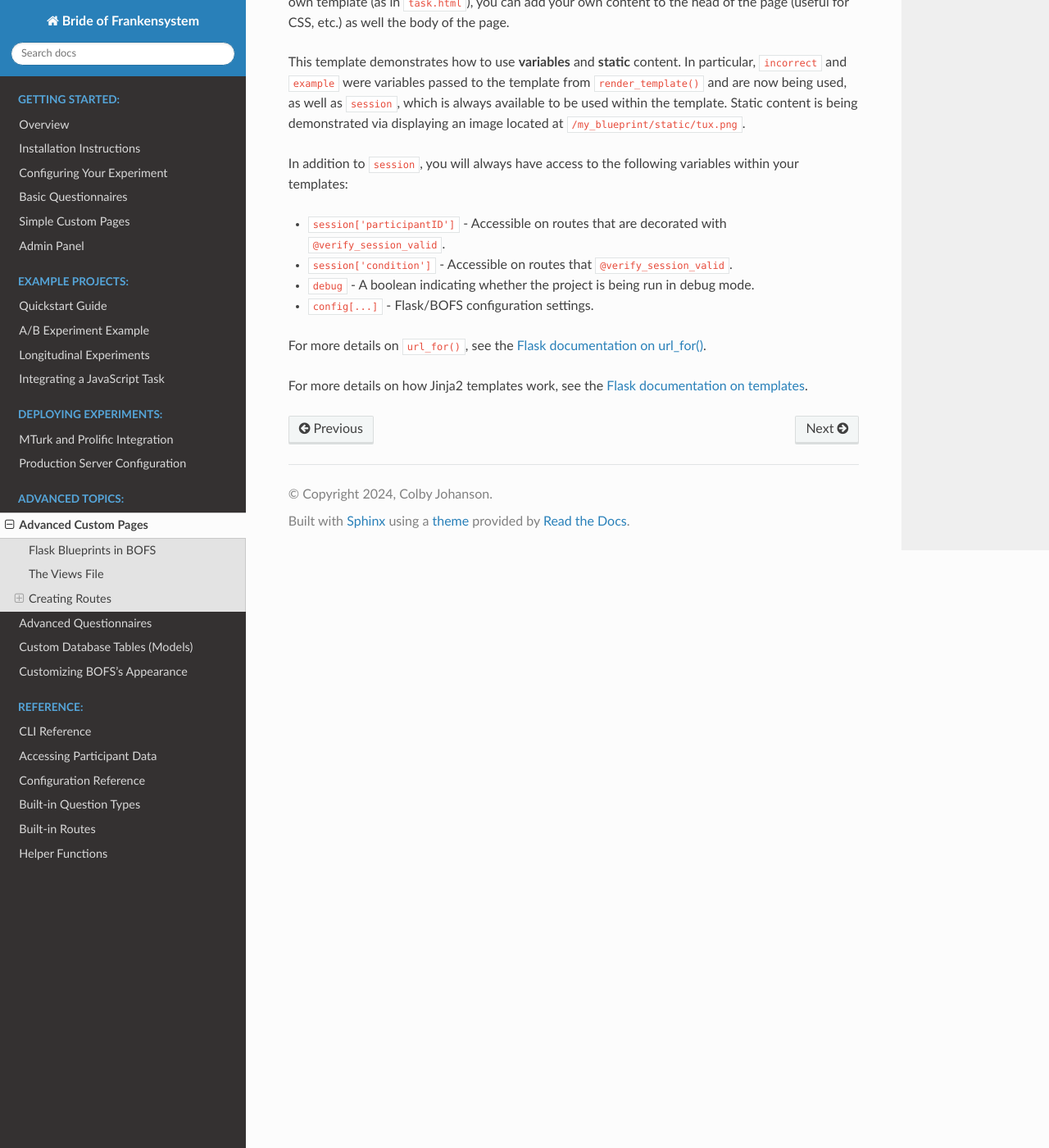
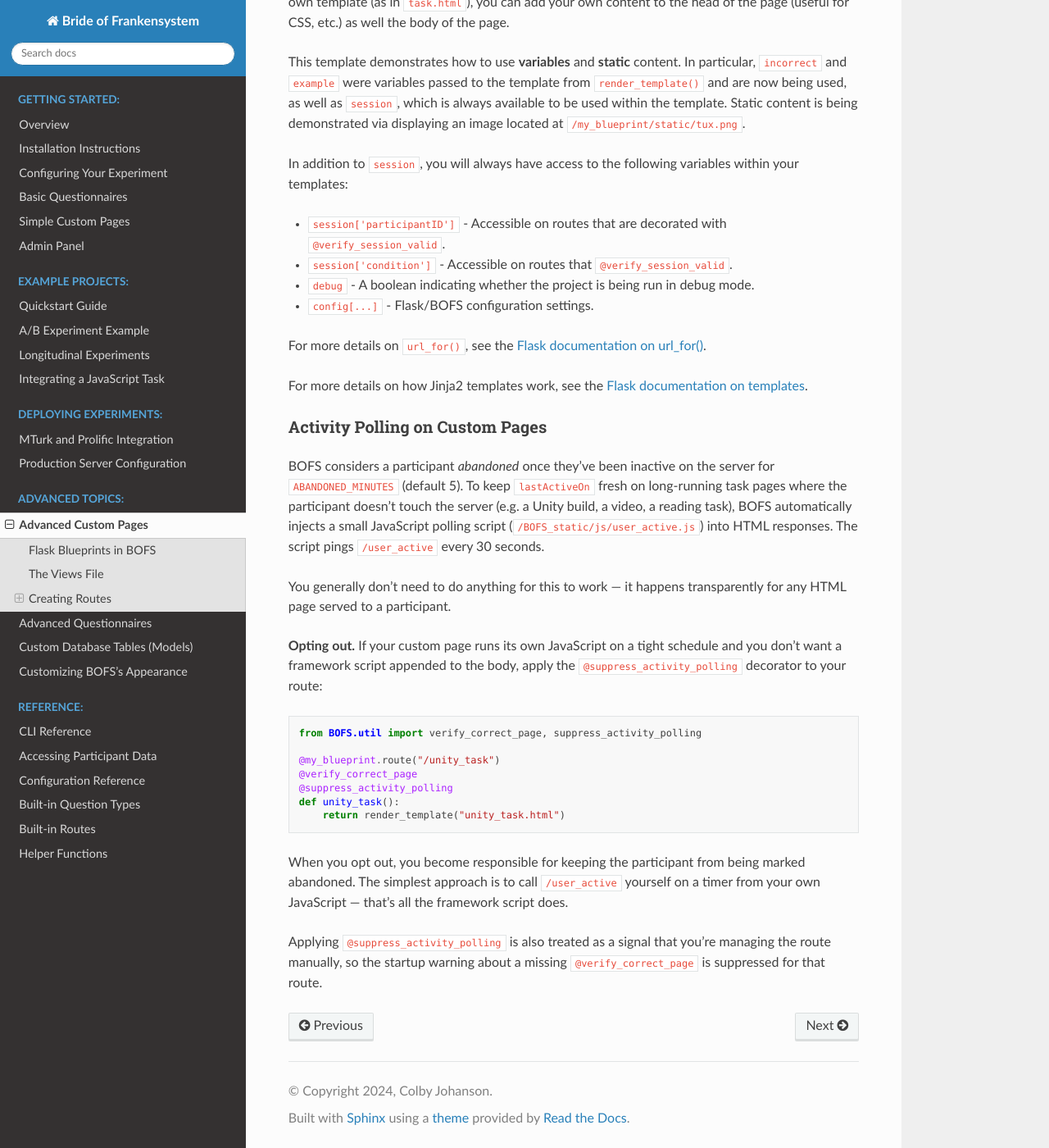
Before and after one commit to colbyj/bride-of-frankensystem, a Sphinx documentation site: the page built from docs/advanced/advanced_custom_pages.rst, in a window 1280 px wide and 1400 px high, scrolled down 4958 px. Shown: the whole window at 82% size. Built offline with Sphinx 7.4.7 and the Read the Docs theme 3.1.0, drawn with Linux system fonts in a browser that asks for light colours.

Commit message:
If `@suppress_activity_polling` is applied to a route, then don't show the warning about `@verify_correct_page`. Also updated docs.

```diff
--- a/docs/advanced/advanced_custom_pages.rst
+++ b/docs/advanced/advanced_custom_pages.rst
@@ -233,3 +233,40 @@ In addition to ``session``, you will always have access to the following variabl
 For more details on ``url_for()``, see the `Flask documentation on url_for() <https://flask.palletsprojects.com/en/latest/api/#flask.url_for>`_.
 
 For more details on how Jinja2 templates work, see the `Flask documentation on templates <https://flask.palletsprojects.com/en/latest/tutorial/templates/>`_.
+
+
+Activity Polling on Custom Pages
+~~~~~~~~~~~~~~~~~~~~~~~~~~~~~~~~
+
+BOFS considers a participant *abandoned* once they've been inactive on the
+server for ``ABANDONED_MINUTES`` (default 5). To keep ``lastActiveOn`` fresh
+on long-running task pages where the participant doesn't touch the server
+(e.g. a Unity build, a video, a reading task), BOFS automatically injects a
+small JavaScript polling script (``/BOFS_static/js/user_active.js``) into
+HTML responses. The script pings ``/user_active`` every 30 seconds.
+
+You generally don't need to do anything for this to work — it happens
+transparently for any HTML page served to a participant.
+
+**Opting out.** If your custom page runs its own JavaScript on a tight
+schedule and you don't want a framework script appended to the body, apply
+the ``@suppress_activity_polling`` decorator to your route:
+
+.. code-block:: python
+
+    from BOFS.util import verify_correct_page, suppress_activity_polling
+
+    @my_blueprint.route("/unity_task")
+    @verify_correct_page
+    @suppress_activity_polling
+    def unity_task():
+        return render_template("unity_task.html")
+
+When you opt out, you become responsible for keeping the participant from
+being marked abandoned. The simplest approach is to call ``/user_active``
+yourself on a timer from your own JavaScript — that's all the framework
+script does.
+
+Applying ``@suppress_activity_polling`` is also treated as a signal that
+you're managing the route manually, so the startup warning about a missing
+``@verify_correct_page`` is suppressed for that route.
--- a/docs/reference/util.rst
+++ b/docs/reference/util.rst
@@ -6,6 +6,8 @@ The ``BOFS.util`` package contains several functions that you might find useful.
 .. autofunction:: BOFS.util.verify_correct_page
 
 .. autofunction:: BOFS.util.verify_session_valid
+
+.. autofunction:: BOFS.util.suppress_activity_polling
 
 .. autofunction:: BOFS.util.redirect_and_set_next_path
 
```
Also changed, not shown: 3 other files.
